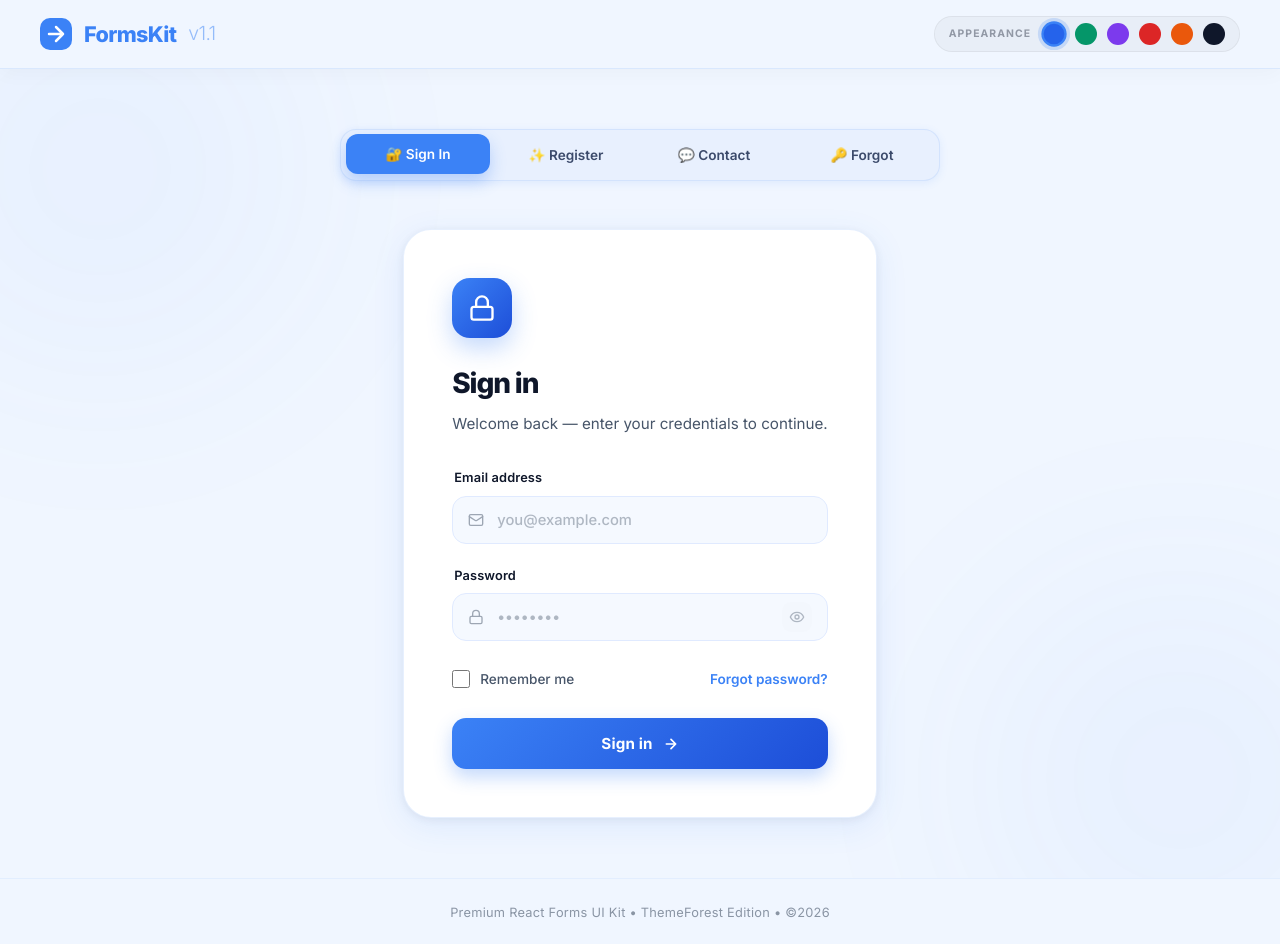
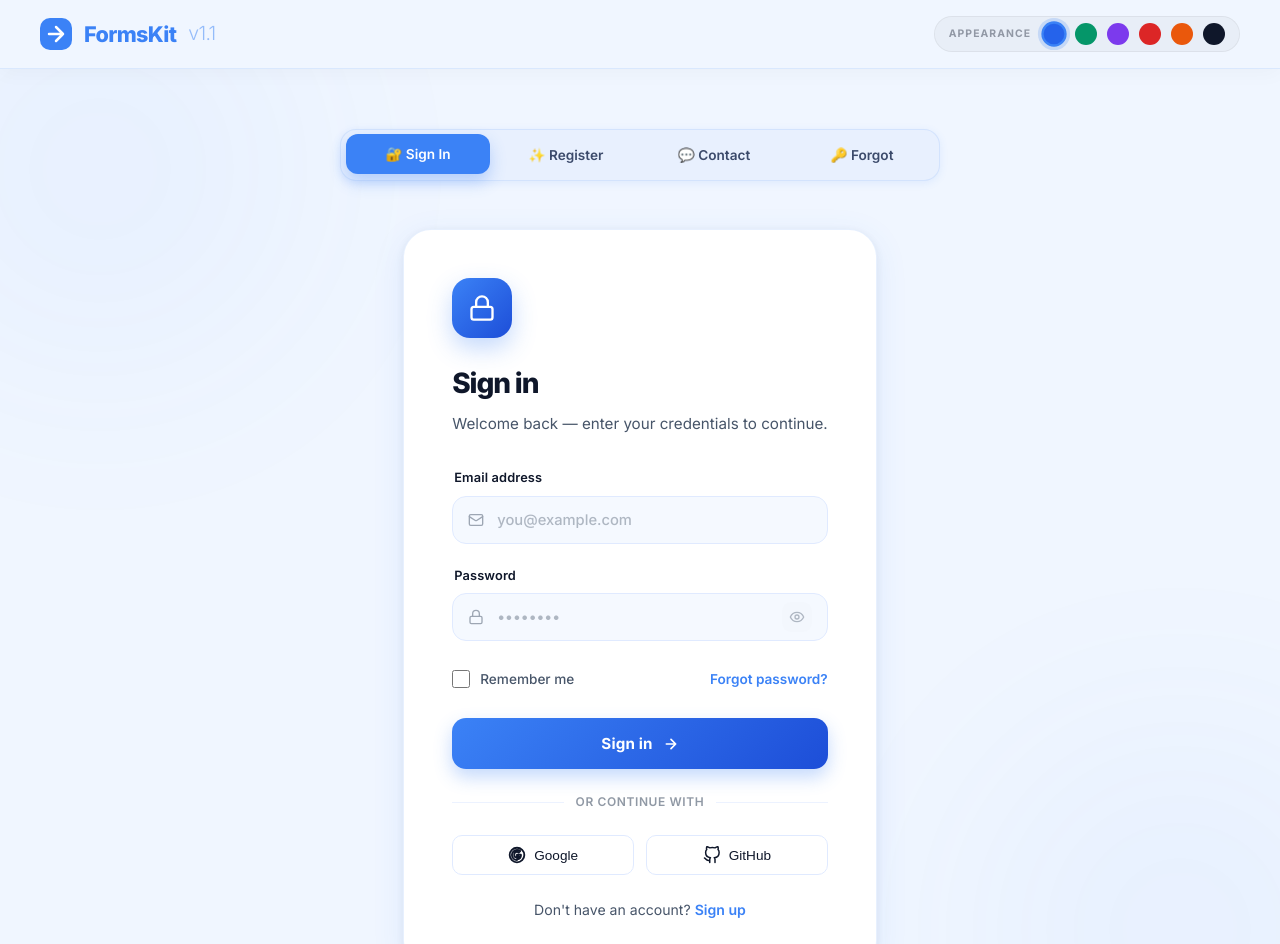
Before and after one commit to CodeHons/react-forms-ui-kit, a React (Vite) app: page / in a window 1280 px wide. Shown: the top 944 px of the page. Built offline with nearby package versions, Linux system fonts and the light colour scheme.

Commit message:
improved theme

```diff
--- a/src/App.jsx
+++ b/src/App.jsx
@@ -99,8 +99,8 @@ export default function App() {
 
         {/* Rendered form */}
         <div key={activeTab}>
-          {activeTab === 'login' && <LoginForm onForgot={handleForgot} />}
-          {activeTab === 'register' && <RegisterForm />}
+          {activeTab === 'login' && <LoginForm onForgot={handleForgot} onSwitch={setActiveTab} />}
+          {activeTab === 'register' && <RegisterForm onSwitch={setActiveTab} />}
           {activeTab === 'contact' && <ContactForm />}
           {activeTab === 'forgot' && <ForgotPasswordForm onBack={handleBack} />}
         </div>
--- a/src/components/Icons.jsx
+++ b/src/components/Icons.jsx
@@ -91,3 +91,17 @@ export const IconInbox = () => (
         <path d="M5.45 5.11 2 12v6a2 2 0 0 0 2 2h16a2 2 0 0 0 2-2v-6l-3.45-6.89A2 2 0 0 0 16.76 4H7.24a2 2 0 0 0-1.79 1.11z" />
     </svg>
 );
+
+export const IconGoogle = () => (
+    <svg xmlns="http://www.w3.org/2000/svg" width="18" height="18" viewBox="0 0 24 24"
+        fill="none" stroke="currentColor" strokeWidth="2.5" strokeLinecap="round" strokeLinejoin="round">
+        <path d="M12 2.25c-5.385 0-9.75 4.365-9.75 9.75s4.365 9.75 9.75 9.75c5.385 0 9.75-4.365 9.75-9.75s-4.365-9.75-9.75-9.75zM12 18.75c-3.72 0-6.75-3.03-6.75-6.75s3.03-6.75 6.75-6.75c1.62 0 3.09.58 4.24 1.54l-1.92 1.83c-.63-.53-1.45-.87-2.32-.87-2.07 0-3.75 1.68-3.75 3.75s1.68 3.75 3.75 3.75c1.19 0 2.22-.55 2.89-1.42h-2.89v-2.25h5.17c.07.28.11.58.11.89 0 3.02-2 5.13-5.03 5.32-.17.01-.34.02-.51.02z" />
+    </svg>
+);
+
+export const IconGithub = () => (
+    <svg xmlns="http://www.w3.org/2000/svg" width="18" height="18" viewBox="0 0 24 24"
+        fill="none" stroke="currentColor" strokeWidth="2" strokeLinecap="round" strokeLinejoin="round">
+        <path d="M9 19c-5 1.5-5-2.5-7-3m14 6v-3.87a3.37 3.37 0 0 0-.94-2.61c3.14-.35 6.44-1.54 6.44-7A5.44 5.44 0 0 0 20 4.77 5.07 5.07 0 0 0 19.91 1S18.73.65 16 2.48a13.38 13.38 0 0 0-7 0C6.27.65 5.09 1 5.09 1A5.07 5.07 0 0 0 5 4.77a5.44 5.44 0 0 0-1.5 3.78c0 5.42 3.3 6.61 6.44 7A3.37 3.37 0 0 0 9 18.13V22" />
+    </svg>
+);
--- a/src/components/LoginForm.jsx
+++ b/src/components/LoginForm.jsx
@@ -7,8 +7,10 @@
 
 import { useState } from 'react';
 import { useForm, validateEmail } from '../utils/form-utils';
+import { cn } from '../utils/cn';
 import {
-    IconMail, IconLock, IconEye, IconEyeOff, IconArrow, IconCheck
+    IconMail, IconLock, IconEye, IconEyeOff, IconArrow, IconCheck,
+    IconGoogle, IconGithub
 } from './Icons';
 
 /* ── Validation logic ── */
@@ -23,7 +25,7 @@ const validate = (form) => {
     return err;
 };
 
-export default function LoginForm({ onForgot }) {
+export default function LoginForm({ onForgot, onSwitch }) {
     const {
         values, errors, handleChange, validate: runValidation, resetForm
     } = useForm({ email: '', password: '', remember: false }, validate);
@@ -149,6 +151,24 @@ export default function LoginForm({ onForgot }) {
                         ? <><span className="spinner" /> Signing in…</>
                         : <> Sign in <IconArrow /></>}
                 </button>
+
+                {/* Social Login */}
+                <div style={{ animation: 'slideIn 0.8s ease backwards', animationDelay: '0.4s' }}>
+                    <div className="social-divider">Or continue with</div>
+                    <div className="social-group">
+                        <button type="button" className="social-btn">
+                            <IconGoogle /> Google
+                        </button>
+                        <button type="button" className="social-btn">
+                            <IconGithub /> GitHub
+                        </button>
+                    </div>
+                </div>
+
+                <p className="form-toggle-text" style={{ animation: 'slideIn 0.8s ease backwards', animationDelay: '0.5s' }}>
+                    Don't have an account?
+                    <span className="tab-link" onClick={() => onSwitch('register')}>Sign up</span>
+                </p>
             </form>
         </div>
     );
--- a/src/components/RegisterForm.jsx
+++ b/src/components/RegisterForm.jsx
@@ -7,8 +7,10 @@
 
 import { useState, useMemo } from 'react';
 import { useForm, validateEmail } from '../utils/form-utils';
+import { cn } from '../utils/cn';
 import {
-    IconUser, IconMail, IconLock, IconEye, IconEyeOff, IconArrow, IconCheck
+    IconUser, IconMail, IconLock, IconEye, IconEyeOff, IconArrow, IconCheck,
+    IconGoogle, IconGithub
 } from './Icons';
 
 /* ── Password strength scorer ── */
@@ -46,7 +48,7 @@ const validate = ({ name, email, password, confirm }) => {
     return err;
 };
 
-export default function RegisterForm() {
+export default function RegisterForm({ onSwitch }) {
     const {
         values, errors, handleChange, validate: runValidation, resetForm
     } = useForm({ name: '', email: '', password: '', confirm: '' }, validate);
@@ -199,6 +201,24 @@ export default function RegisterForm() {
                         ? <><span className="spinner" /> Creating account…</>
                         : <>Create account <IconArrow /></>}
                 </button>
+
+                {/* Social Login */}
+                <div style={{ animation: 'slideIn 0.8s ease backwards', animationDelay: '0.45s' }}>
+                    <div className="social-divider">Or join with</div>
+                    <div className="social-group">
+                        <button type="button" className="social-btn">
+                            <IconGoogle /> Google
+                        </button>
+                        <button type="button" className="social-btn">
+                            <IconGithub /> GitHub
+                        </button>
+                    </div>
+                </div>
+
+                <p className="form-toggle-text" style={{ animation: 'slideIn 0.8s ease backwards', animationDelay: '0.5s' }}>
+                    Already have an account?
+                    <span className="tab-link" onClick={() => onSwitch?.('login')}>Sign in</span>
+                </p>
             </form>
         </div>
     );
--- a/src/index.css
+++ b/src/index.css
@@ -518,6 +518,80 @@ body {
   font-weight: 800;
   font-size: 0.9rem;
 }
+/* ── Social Logins & Extra Links ── */
+.social-divider {
+  display: flex;
+  align-items: center;
+  gap: 12px;
+  margin: 24px 0;
+  color: var(--text-secondary);
+  font-size: 0.75rem;
+  letter-spacing: 0.05em;
+  text-transform: uppercase;
+  font-weight: 600;
+  opacity: 0.6;
+}
+.social-divider::before,
+.social-divider::after {
+  content: "";
+  flex: 1;
+  height: 1px;
+  background: var(--input-border);
+}
+
+.social-group {
+  display: grid;
+  grid-template-columns: 1fr 1fr;
+  gap: 12px;
+  margin-bottom: 24px;
+}
+
+.social-btn {
+  display: flex;
+  align-items: center;
+  justify-content: center;
+  gap: 8px;
+  padding: 10px;
+  border: 1px solid var(--input-border);
+  background: var(--card-bg);
+  color: var(--text-primary);
+  border-radius: 10px;
+  font-size: 0.85rem;
+  font-weight: 500;
+  cursor: pointer;
+  transition: var(--transition-base);
+}
+
+.social-btn:hover {
+  background: var(--input-bg);
+  border-color: var(--input-border-hover);
+  transform: translateY(-1px);
+}
+
+.social-btn:active {
+  transform: translateY(0);
+}
+
+.form-toggle-text {
+  margin-top: 24px;
+  text-align: center;
+  font-size: 0.88rem;
+  color: var(--text-secondary);
+}
+
+.tab-link {
+  color: var(--primary);
+  font-weight: 600;
+  cursor: pointer;
+  margin-left: 4px;
+  text-decoration: none;
+  transition: var(--transition-base);
+}
+
+.tab-link:hover {
+  text-decoration: underline;
+  opacity: 0.8;
+}
 
 .tip-text {
   font-size: 0.85rem;
```
Also changed, not shown: 1 other file (tests, documents, lock files or other folders).
